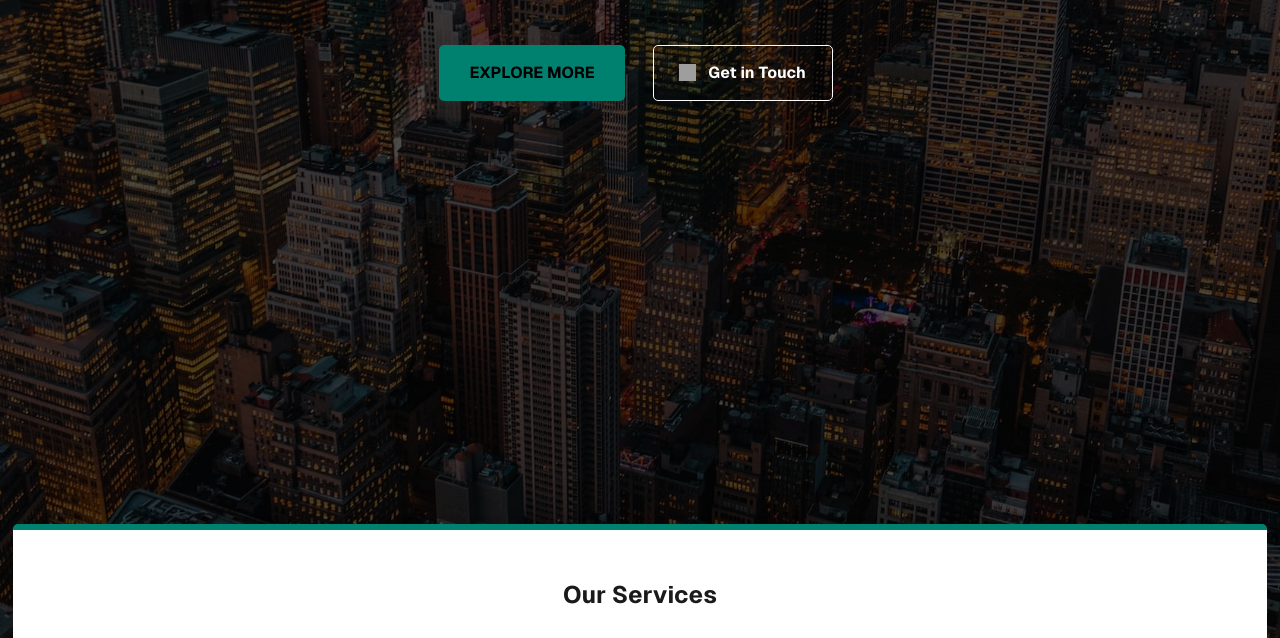
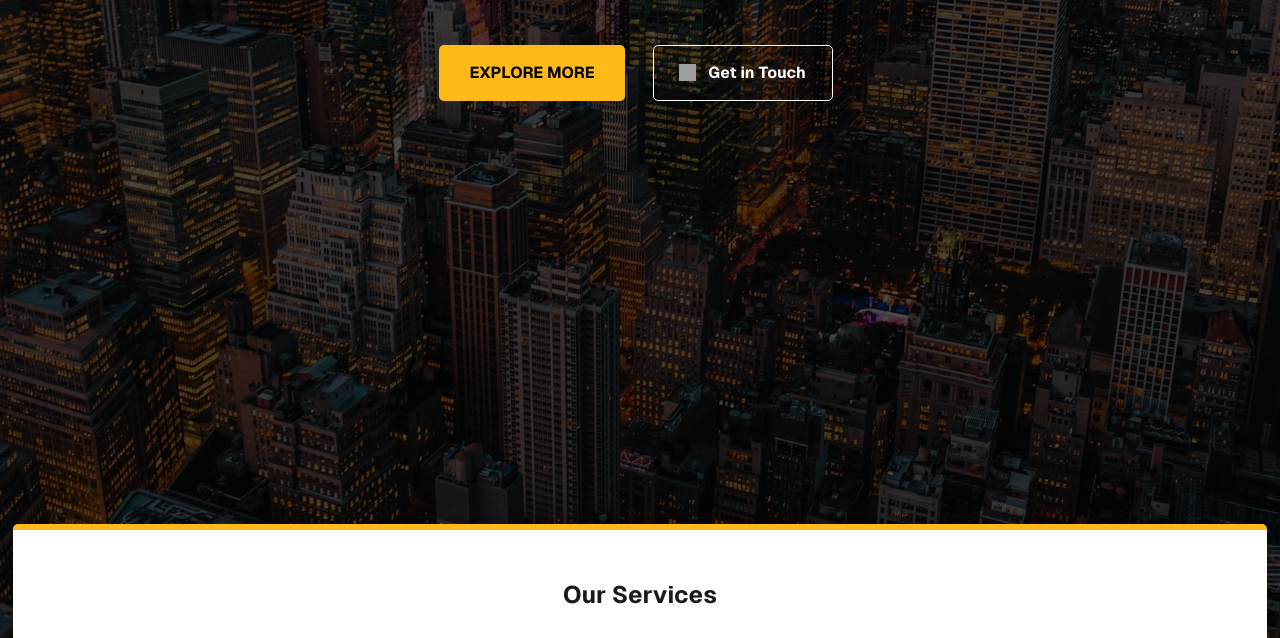
Before and after one commit to dadeeley67/orsar-engineering, an Eleventy site: page src/index.html in a window 1280 px wide. Shown: the part 524-1162 px from the top of the page. Built offline with nearby package versions, Linux system fonts and the light colour scheme; Eleventy itself is replaced by a stand-in of ours; files that its build step writes are made by us from their sources; grey boxes are pictures that could not be loaded.

Commit message:
added original styles back and removed decap CMS

```diff
--- a/package.json
+++ b/package.json
@@ -8,7 +8,6 @@
         "build:sass": "sass src/assets/sass:./src/assets/css",
         "watch:eleventy": "cross-env ELEVENTY_ENV=DEV eleventy --serve",
         "build:eleventy": "cross-env ELEVENTY_ENV=PROD eleventy",
-        "watch:cms": "npx decap-server",
         "start": "del-cli ./public --force && npm-run-all --parallel watch:*",
         "build": "run-s build:*"
     },
@@ -29,7 +28,6 @@
         "@quasibit/eleventy-plugin-sitemap": "^2.2.0",
         "@sherby/eleventy-plugin-files-minifier": "^1.1.1",
         "cross-env": "^7.0.3",
-        "decap-server": "^3.0.1",
         "del-cli": "^5.0.0",
         "npm-run-all": "^4.1.5",
         "sass": "^1.63.3"
--- a/src/assets/css/dark.css
+++ b/src/assets/css/dark.css
@@ -5,9 +5,9 @@
 /* Mobile */
 @media only screen and (min-width: 0em) {
   :root {
-    --dark: #0F0F0F;
-    --medium: #232D3F;
-    --accent: #008170;
+    --dark: #082032;
+    --medium: #2c394b;
+    --accent: #334756;
   }
   body.dark-mode {
     background-color: var(--dark);
--- a/src/assets/css/root.css
+++ b/src/assets/css/root.css
@@ -59,8 +59,8 @@
 /* CodeStitch Root and Helpers */
 @media only screen and (min-width: 0em) {
   :root {
-    --primary: #008170;
-    --primaryLight: #86a68d;
+    --primary: #ffba19;
+    --primaryLight: #ffd675;
     --secondary: #426770;
     --secondaryLight: #001f3f;
     --headerColor: #1a1a1a;
```
Also changed, not shown: 1 other file.
